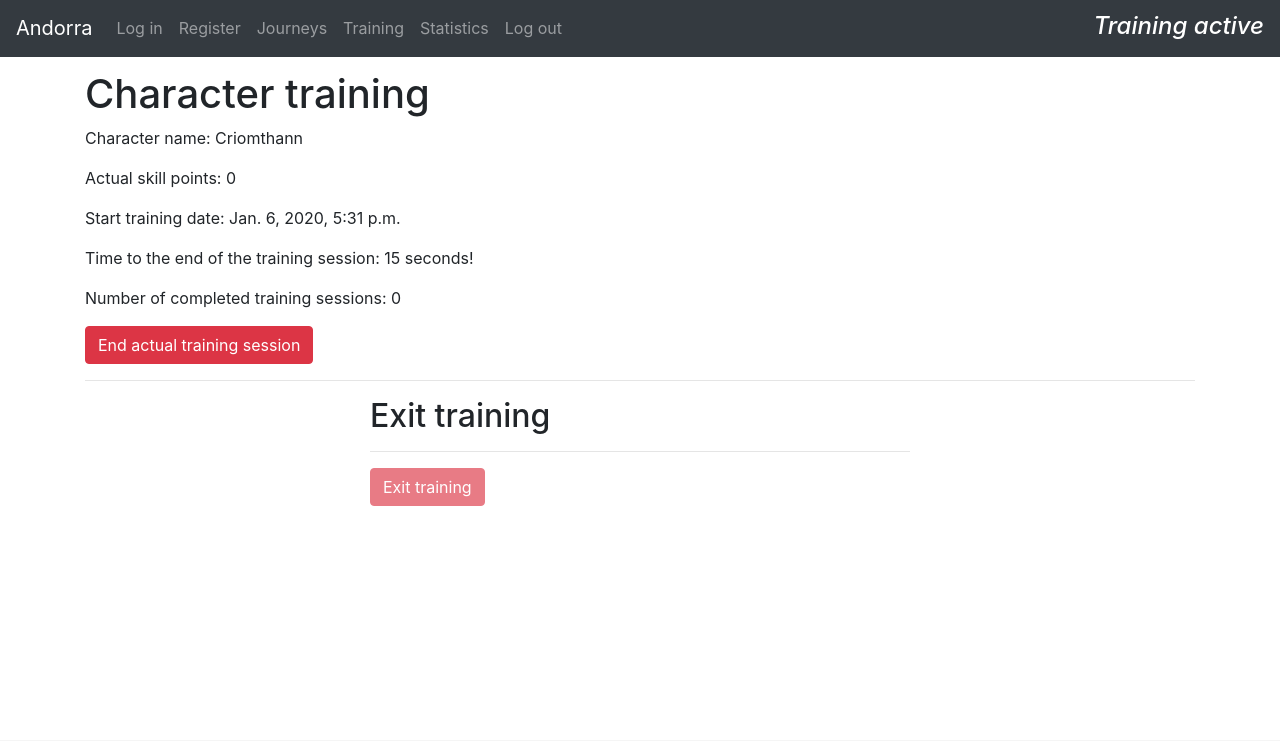
After one commit to TheProrok29/andorra, a Django app: page /training/training_active in a window 1280 px wide. The commit adds this page. Shown: the top 741 px of the page. Run offline with Django 3.2, Linux system fonts and the light colour scheme; data comes from the database, SQL or seed files in the repository; some libraries are stand-ins or nearby versions.

Commit message:
Feature training

```diff
--- a/andorra/settings.py
+++ b/andorra/settings.py
@@ -41,6 +41,7 @@ INSTALLED_APPS = [
     'django.contrib.staticfiles',
     'characters',
     'journeys',
+    'training',
 ]
 
 MIDDLEWARE = [
@@ -52,6 +53,8 @@ MIDDLEWARE = [
     'django.contrib.messages.middleware.MessageMiddleware',
     'django.middleware.clickjacking.XFrameOptionsMiddleware',
     'characters.middleware.InceptionMiddleware',
+    'training.middleware.TrainingMiddleware',
+
 ]
 
 ROOT_URLCONF = 'andorra.urls'
--- a/andorra/urls.py
+++ b/andorra/urls.py
@@ -22,5 +22,6 @@ urlpatterns = [
     path('statistics/', include('characters.urls')),
     path('admin/', admin.site.urls),
     path('journeys/', include('journeys.urls')),
-    path('journeys/journey-active', include('journeys.urls'))
+    path('journeys/journey-active', include('journeys.urls')),
+    path('training/', include('training.urls')),
 ]
--- a/characters/templates/statistics.html
+++ b/characters/templates/statistics.html
@@ -17,7 +17,7 @@
 <p id="statistics-hp">Health: {{character.health_points}}</p>
 <p id="statistics-force">Force: {{character.force}}</p>
 {% else %}
-<p>There is no player in the database</p>
+<p>There is no character in the database</p>
 {% endif %}
 
 {% endblock %}
--- a/templates/core/base.html
+++ b/templates/core/base.html
@@ -50,7 +50,7 @@
                     </li>
 
                     <li class="nav-item">
-                        <a class="nav-link" href="" id="training">Trenning</a> {% comment %} {% url 'trenning' %} {% endcomment %}
+                        <a class="nav-link" href="{% url 'training' %}" id="training">Training</a>
                     </li>
 
                     <li class="nav-item">
--- /dev/null
+++ b/training/apps.py
@@ -0,0 +1,5 @@
+from django.apps import AppConfig
+
+
+class TrainingConfig(AppConfig):
+    name = 'training'
--- /dev/null
+++ b/training/middleware.py
@@ -0,0 +1,20 @@
+from django.http import HttpRequest
+
+from .models import Training
+
+
+class TrainingMiddleware:
+    def __init__(self, get_response):
+        self.get_response = get_response
+
+    def __call__(self, request: HttpRequest):
+        if 'training_id' not in request.session:
+            new_training = Training()
+            new_training.save()
+            print('id: ' + str(new_training.id))
+            request.session['training_id'] = new_training.id
+
+        request.training = Training.objects.get(id=request.session['training_id'])
+        response = self.get_response(request)
+
+        return response
--- /dev/null
+++ b/training/models.py
@@ -0,0 +1,8 @@
+from django.db import models
+
+
+class Training(models.Model):
+    start_training_date = models.DateTimeField(auto_now_add=True)
+
+    def __str__(self):
+        return self.start_training_date
--- /dev/null
+++ b/training/templates/training_active.html
@@ -0,0 +1,101 @@
+{% extends "core/base.html" %}
+
+{% block site_title %}
+
+<h4>
+    Training active
+</h4>
+
+{% endblock site_title %}
+
+{% block content %}
+<h1 id="character-title">Character training</h1>
+{% if character %}
+<p id="character-name">Character name: {{character.name}}</p>
+<p id="character-skill-point">Actual skill points: {{character.skill_points}}</p>
+<p id="training-start">Start training date: {{training.start_training_date}}</p>
+<input type="hidden" id="timer-start" name="variable" value="{{ training.start_training_date|date:'Y-m-d H:m:s'}}">
+<input type="hidden" id="timer-now" name="variable1" value="{{ time_now|date:'Y-m-d H:m:s' }}">
+
+<p>Time to the end of the training session: <span id="session_time"></span> seconds!</p>
+<p>Number of completed training sessions: <span id="number_session"></span></p>
+
+
+<button onclick = "stopTimer()"  class="btn btn-danger" id='stop_button'>End actual training session</button>
+<hr>
+<form class="form-horizontal" id="stopTraining" role="form" method="POST" action="{% url 'training' %}">
+        <div class="row">
+            <div class="col-md-3"></div>
+            <div class="col-md-6">
+                <h2>Exit training</h2>
+                <hr>
+                 {% csrf_token %}
+            </div>
+        </div>
+        <div class="row">
+            <div class="col-md-3"></div>
+            <div class="col-md-6">
+                <button type="submit" class="btn btn-danger" id='exit_button'>Exit training</button>
+            </div>
+        </div>
+    </form>
+
+
+
+        </div>
+
+
+{% else %}
+<p>There is no character in the database</p>
+{% endif %}
+
+<script>
+var exit_button = document.getElementById("exit_button")
+var stop_button = document.getElementById("stop_button")
+var display_time = document.querySelector('#session_time');
+var number_training_session = document.querySelector('#number_session');
+var counter = {{session}};
+number_training_session.textContent = counter;
+exit_button.disabled = true;
+var running = true;
+var session_time = 20;
+var runner = setInterval(function () {
+    makeTimer();
+    }, 1000);
+
+function makeTimer() {
+    if (session_time < 0 && running === true) {
+
+        number_training_session.textContent = ++counter;
+        session_time = 20;
+
+    } else if (running === false) {
+        if (session_time >= 0) {
+            display_time.textContent = --session_time;
+            if (session_time <=0){
+                number_training_session.textContent = ++counter;
+                abortTimer()
+
+            }
+        }
+    }
+    if ((session_time >= 0)&& running===true){
+    display_time.textContent = session_time--;
+
+    }
+
+};
+function abortTimer() { // to be called when you want to stop the timer
+    exit_button.disabled = false;
+    stop_button.disabled = true;
+
+    clearInterval(runner);
+};
+
+function stopTimer() { // to be called when you want to stop the timer
+    running = false;
+};
+
+</script>
+
+{% endblock %}
--- /dev/null
+++ b/training/tests.py
@@ -0,0 +1,3 @@
+# from django.test import TestCase
+
+# Create your tests here.
--- /dev/null
+++ b/training/urls.py
@@ -0,0 +1,8 @@
+from django.urls import path
+
+from . import views
+
+urlpatterns = [
+    path('', views.training, name='training'),
+    path('training_active', views.training_active, name='training_active'),
+]
--- /dev/null
+++ b/training/views.py
@@ -0,0 +1,42 @@
+from django.shortcuts import render, redirect
+from datetime import datetime, timezone
+from .models import Training
+
+
+def training(request):
+    hero = request.character
+    training = request.training
+    template_context = {
+        'character': hero
+    }
+    session_counter = count_number_of_sessions(training.start_training_date)
+    if (request.method == 'GET') and (session_counter > 0):
+        return redirect(training_active)
+    if request.method == 'POST':
+        hero.skill_points += session_counter
+        hero.save()
+        training = Training.objects.get(id=request.session['training_id'])
+        training.delete()
+        del request.session['training_id']
+    return render(request, 'training.html', template_context)
+
+
+def training_active(request):
+    template_context = {}
+
+    hero = request.character
+    training = request.training
+
+    session_counter = count_number_of_sessions(training.start_training_date)
+    template_context['character'] = hero
+    template_context['training'] = training
+    template_context['session'] = session_counter
+
+    return render(request, 'training_active.html', template_context)
+
+
+def count_number_of_sessions(training_start):
+    time_now = datetime.now(timezone.utc)
+    diff = time_now - training_start
+
+    return diff.seconds // 20
```
Also changed, not shown: templates/base_generic.html (deleted, +0 -19 lines), training/templates/training.html (added, +36 -0 lines), training/__init__.py (added), training/migrations/0001_initial.py (added), training/migrations/0002_auto_20200118_1610.py (added), training/migrations/__init__.py (added).
